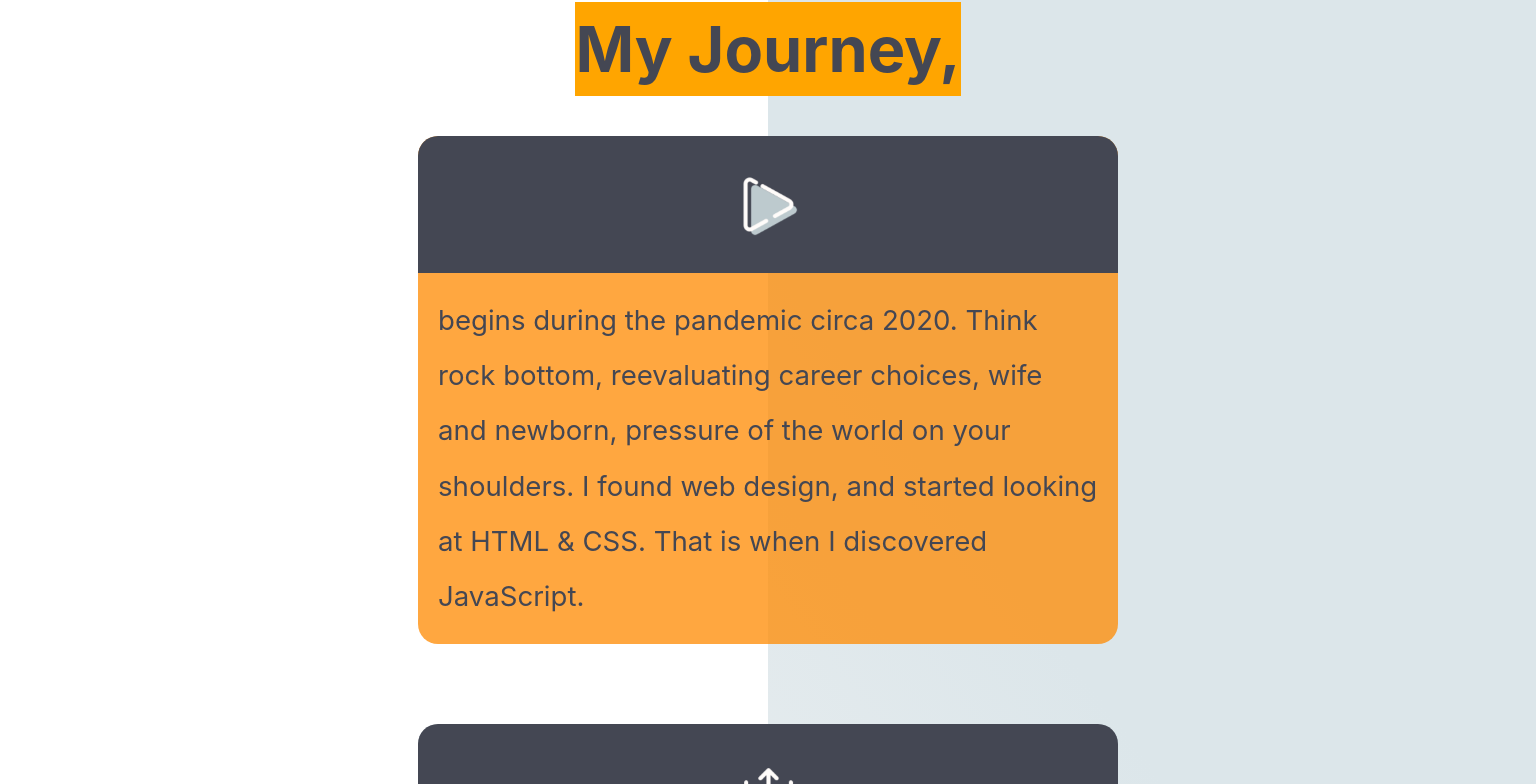
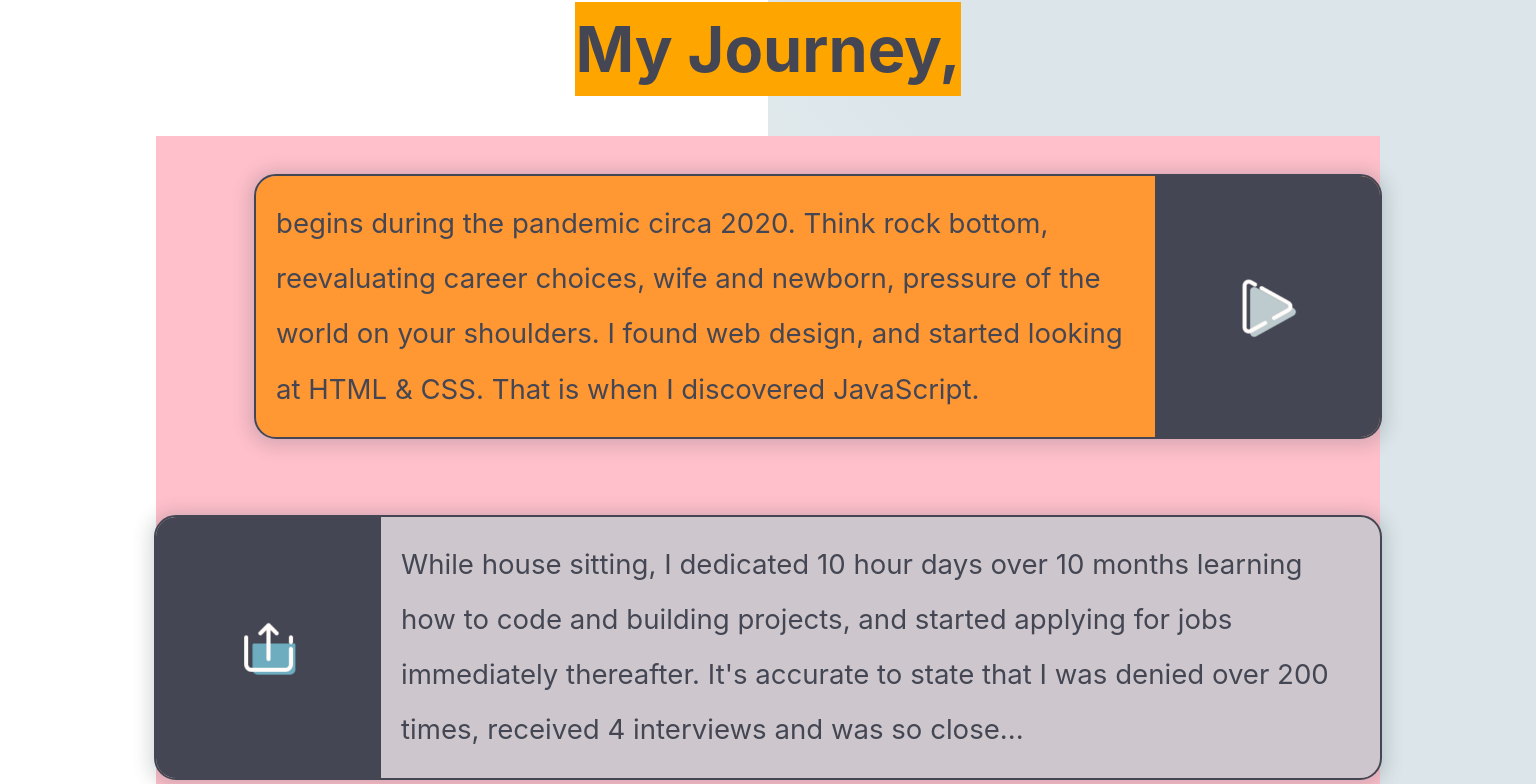
Before and after one commit to andrew-oyanguren/typescript-portfolio, a React (Vite) app: page /about in a window 1536 px wide. Shown: the part 364-1148 px from the top of the page. Built offline with nearby package versions, Linux system fonts and the light colour scheme.

Commit message:
Added AboutPage and AboutCard UI improvements on large devices

```diff
--- a/src/components/AboutCard/AboutCard.module.css
+++ b/src/components/AboutCard/AboutCard.module.css
@@ -1,12 +1,14 @@
 .AboutCard {
   width: 100%;
-  max-width: 700px;
+
   margin-top: var(--spacing-large);
 
   display: flex;
   flex-direction: column;
 
+  box-shadow: var(--box-shadow-image);
   border-radius: var(--border-radius-medium);
+  outline: 2px solid var(--color-dark);
 }
 
 .AboutCard + .AboutCard {
@@ -48,6 +50,23 @@
   }
 }
 
+/* LARGE_DEVICES: > 1500 */
+@media (min-width: 1500px) {
+  .AboutCard {
+    flex-direction: row-reverse;
+  }
+
+  .AboutCardHeader {
+    border-top-right-radius: var(--border-radius-medium);
+    border-top-left-radius: 0;
+    border-bottom-right-radius: var(--border-radius-medium);
+  }
+
+  .AboutCardHeader img {
+    padding: 60px calc(var(--spacing-large) * 2);
+  }
+}
+
 @keyframes opacityInit {
   from {
     opacity: 0;
--- a/src/pages/AboutPage/AboutPage.module.css
+++ b/src/pages/AboutPage/AboutPage.module.css
@@ -1,3 +1,16 @@
+.AboutCardsContainer {
+  margin-top: var(--spacing-large);
+  background-color: yellow;
+
+  display: flex;
+  flex-direction: column;
+  align-items: flex-end;
+}
+
+.AboutCardsContainer > * {
+  max-width: 768px;
+}
+
 .BackgroundDesign {
   width: 50%;
   z-index: -1;
@@ -22,6 +35,31 @@
   );
 }
 
+/* LARGE_DEVICES: > 1500 */
+@media (min-width: 1500px) {
+  .AboutCardsContainer {
+    background-color: pink;
+  }
+
+  .AboutCardsContainer > * {
+    max-width: 1124px;
+  }
+
+  .AboutCardsContainer > div:nth-of-type(2) {
+    flex-direction: row;
+    max-width: 1224px;
+    border-top-left-radius: var(--border-radius-medium);
+    border-bottom-left-radius: var(--border-radius-medium);
+  }
+
+  .AboutCardsContainer > div:nth-of-type(2) > header {
+    border-top-right-radius: 0;
+    border-bottom-right-radius: 0;
+    border-top-left-radius: var(--border-radius-medium);
+    border-bottom-left-radius: var(--border-radius-medium);
+  }
+}
+
 @keyframes slideLeft {
   from {
     transform: translateX(100%);
--- a/src/pages/AboutPage/AboutPage.tsx
+++ b/src/pages/AboutPage/AboutPage.tsx
@@ -41,7 +41,6 @@ export default function AboutPage() {
 
       {isLargeDevice ? <Drawer /> : null}
       <div className={styles.AboutCardsContainer}>
-        {/* filter */}
         {renderCards(isLargeDevice)}
       </div>
     </>
```
